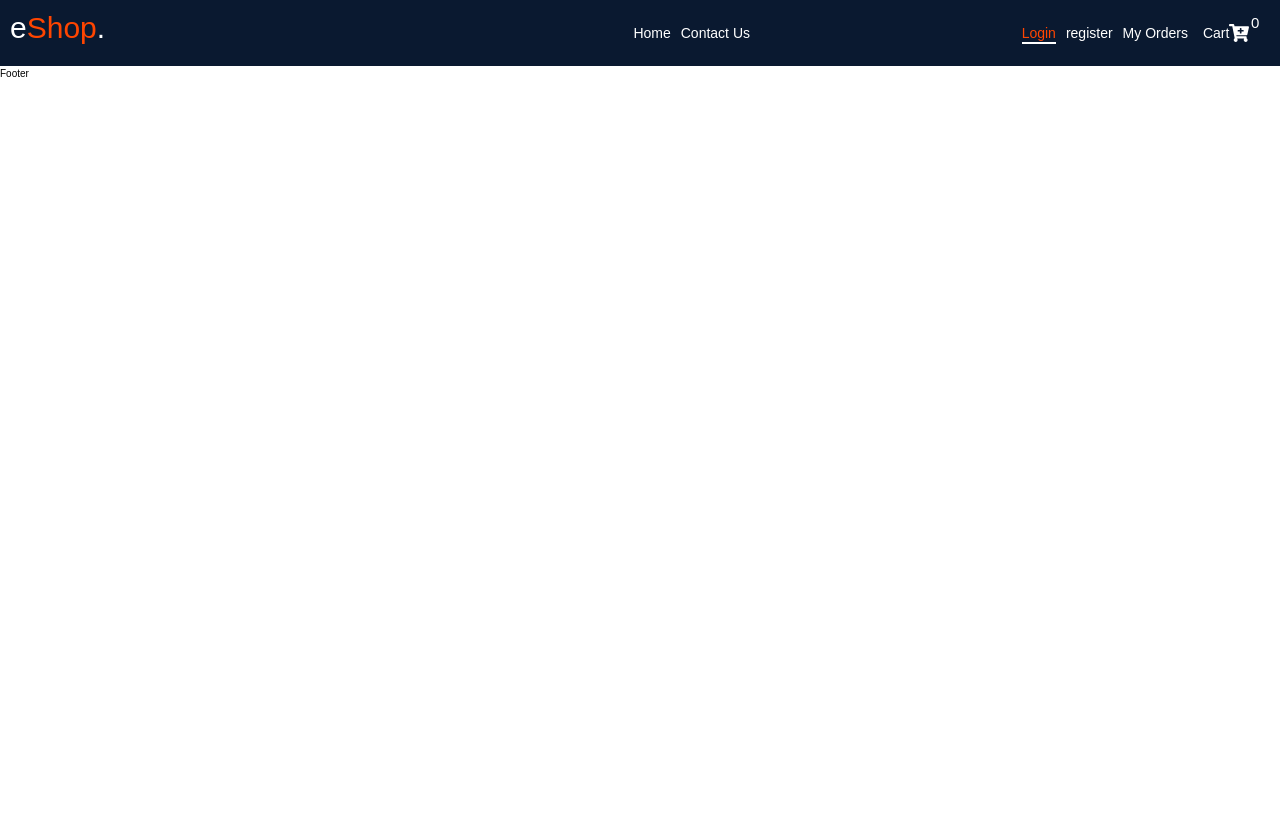
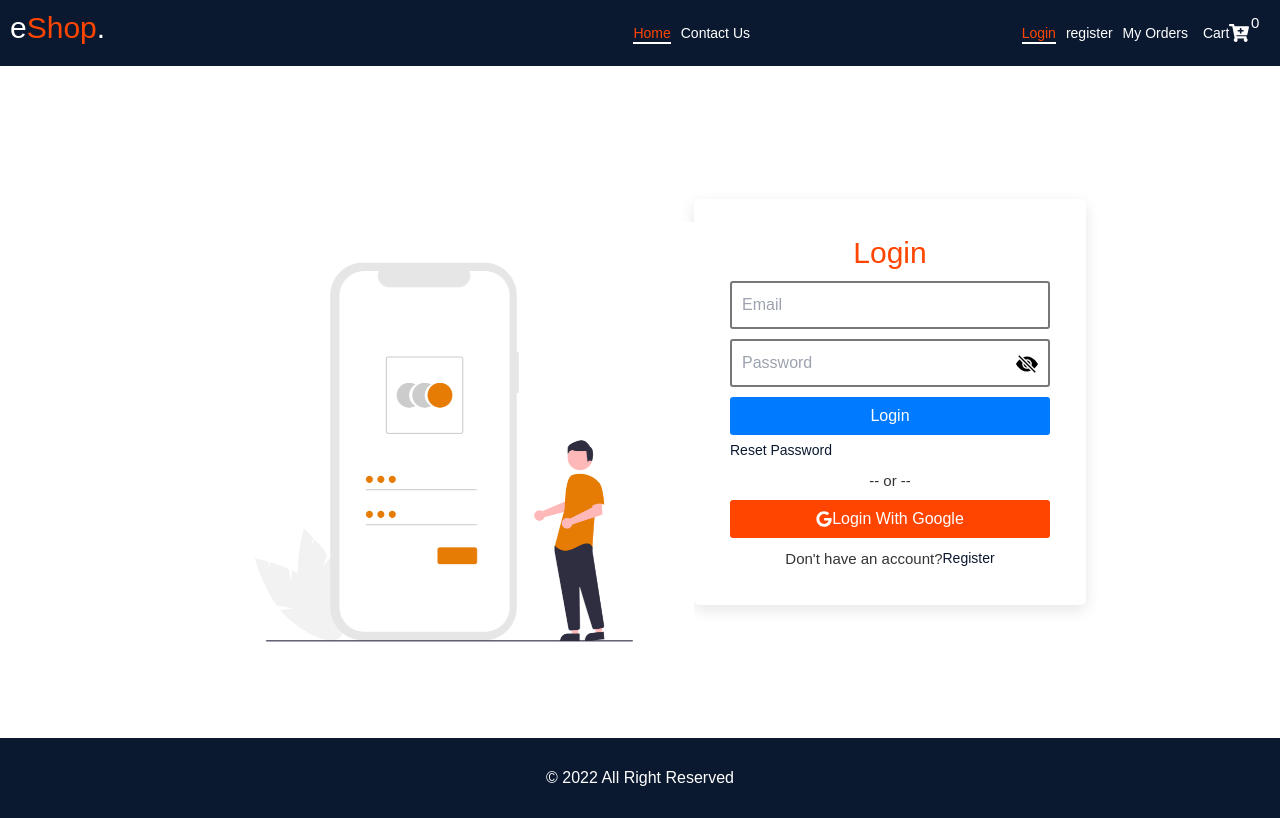
Before and after one commit to rezabox/eshop-ecommerce, a React (Create React App) app: page /login in a window 1280 px wide. Built offline with nearby package versions, Linux system fonts and the light colour scheme.

Commit message:
set login page

```diff
--- a/src/App.js
+++ b/src/App.js
@@ -1,6 +1,9 @@
 import { BrowserRouter, Route, Routes } from 'react-router-dom';
 import Footer from './components/footer/Footer';
 import Header from './components/header/Header';
+import Login from './pages/auth/Login';
+import Register from './pages/auth/Register';
+import Reset from './pages/auth/Reset';
 import Contact from './pages/contact/Contact';
 import Home from './pages/home/Home';
 
@@ -12,6 +15,9 @@ function App() {
         <Routes>
             <Route path="/" element={<Home/>}/>
             <Route path="/contact" element={<Contact/>}/>
+            <Route path="/login" element={<Login/>}/>
+            <Route path="/register" element={<Register/>}/>
+            <Route path="/reset" element={<Reset/>}/>
         </Routes>
       <Footer/>
     </BrowserRouter>
--- /dev/null
+++ b/src/components/card/Card.js
@@ -0,0 +1,7 @@
+import styles from "./Card.module.scss";
+
+const Card = ({ children, cardClass }) => {
+  return <div className={`${styles.card} ${cardClass}`}>{children}</div>;
+};
+
+export default Card;
--- /dev/null
+++ b/src/components/card/Card.module.scss
@@ -0,0 +1,7 @@
+.card {
+    border: 1px solid transparent;
+    border-radius: 5px;
+    box-shadow:  var(--box-shadow);
+    overflow: hidden;
+    padding: 20px;
+  }
--- a/src/components/footer/Footer.js
+++ b/src/components/footer/Footer.js
@@ -1,8 +1,10 @@
 import React from 'react'
-
+import style from "./Footer.module.scss";
+const date = new Date();
+const year = date.getFullYear();
 function Footer() {
   return (
-    <div>Footer</div>
+    <div className={style.footer}>&copy; {year} All Right Reserved</div>
   )
 }
 
--- /dev/null
+++ b/src/components/footer/Footer.module.scss
@@ -0,0 +1,12 @@
+.footer {
+    background-color: var(--dark-blue);
+    color: #fff;
+    font-size: 1.6rem;
+    display: flex;
+    justify-content: center;
+    align-items: center;
+    height: 8rem;
+    p {
+      color: #fff;
+    }
+  }
--- a/src/components/header/Header.js
+++ b/src/components/header/Header.js
@@ -13,12 +13,13 @@ const logo = (
 
 const cart = (
   <span className={style.cart}>
-  <NavLink to="/cart" className={activeLink} activeClassName="activated">Cart<FaCartPlus size={20}/>
+  <Link to="/cart" >Cart<FaCartPlus size={20}/>
   <p>0</p>
-  </NavLink>
+  </Link>
 </span>
 )
-const activeLink = ({isActive}) => (isActive ? `${style.active}` : "");
+
+const activeLink = ({ isActive }) => (isActive ? `${style.active}` : "");
 
 const Header = () => {
   const [showMenu, setShowMenu]= useState(false);
@@ -32,22 +33,25 @@ const Header = () => {
      <header>
       <div className={style.Header}>
        <nav className={showMenu ? `${style["show-nav"]}` : `${style["hide-nav"]}`}>
+          <div className={style["logos"]}>
             {logo}
+            <FaTimes className={style.btns} size={22} onClick={hideMenu}/>
+          </div>
         <div className={showMenu ? `${style["nav-wrapper"]} ${style["show-nav-wrapper"]}`: `${style["nav-wrapper"]}`} onClick={hideMenu}>
         </div>
         <ul onClick={hideMenu}>
           <li>
-             <NavLink  to='/' className={activeLink} activeClassName="activated">Home</NavLink>
+             <NavLink  to="/"  className={ ({ isActive }) => (!isActive ? `${style.active}` : "")}>Home</NavLink>
           </li>
           <li>
-             <NavLink to="/contact" className={activeLink} activeClassName="activated">Contact Us</NavLink>
+             <NavLink to="/contact" className={activeLink} >Contact Us</NavLink>
           </li>
         </ul>
         <div className={style["header-right"]} onClick={hideMenu}>
             <span className={style.links}>
-              <NavLink to='/login' className={activeLink} activeClassName="activated">Login</NavLink>
-              <NavLink to='/register' className={activeLink} activeClassName="activated">register</NavLink>
-              <NavLink to='/order-history' className={activeLink} activeClassName="activated">My Orders</NavLink>
+              <NavLink to='/login' className={activeLink} >Login</NavLink>
+              <NavLink to='/register' className={activeLink} >register</NavLink>
+              <NavLink to='/order-history' className={activeLink}>My Orders</NavLink>
             </span>
              {cart}
           </div>
--- a/src/components/header/Header.module.scss
+++ b/src/components/header/Header.module.scss
@@ -60,6 +60,12 @@ header {
           }
         }
       }
+    }
+  }
+  .logos{
+    display: flex;
+    .btns{
+      display: none;
     }
   }
 
@@ -157,7 +163,13 @@ header {
           }
         }
       }
-
+      .logos{
+        display: flex;
+        .btns{
+          display: block;
+          cursor: pointer;
+        }
+      }
       .header-right {
            display: block;
         .cart {
@@ -245,10 +257,10 @@ header {
 
 .active::after {
   content: "";
+  background-color: #fff;
   position: absolute;
   left: 0;
   bottom: -3px;
   width: 100%;
   height: 2px;
-  background-color: #fff;
 }
--- a/src/index.css
+++ b/src/index.css
@@ -5,6 +5,7 @@ body {
     sans-serif;
   -webkit-font-smoothing: antialiased;
   -moz-osx-font-smoothing: grayscale;
+  overflow: hidden;
 }
 
 code {
--- /dev/null
+++ b/src/pages/auth/Login.js
@@ -0,0 +1,72 @@
+import styles from "../auth/auth.module.scss";
+import loginImg from "../../asset/login.png";
+import { Link } from "react-router-dom";
+import { FaGoogle } from "react-icons/fa";
+import icon1 from '../../asset/eye-fill.svg';
+import icon2 from '../../asset/eye-slash-fill.svg';
+
+import { useState } from "react";
+import Card from "../../components/card/Card";
+
+
+
+const Login = () => {
+  const[change,setChange] = useState('password');
+  const[icon,setIcon] = useState(icon2);
+  const handleClick = ()=>{
+      if(change === 'password'){
+        setChange('text');
+        setIcon(icon1);
+      }else{
+        setChange('password');
+        setIcon(icon2);
+      }
+  }
+  return (
+    <>
+
+      <section className={`container ${styles.auth}`}>
+        <div className={styles.img}>
+          <img src={loginImg} alt="Login" width="500" />
+        </div>
+        <Card>
+          <div className={styles.form}>
+            <h2>Login</h2>
+            <form>
+              <input
+                type='text'
+                placeholder="Email"
+                required
+              />
+              <input
+                type={change}
+                placeholder="Password"
+                required
+              />
+              <span onClick={handleClick}><img src={icon} alt="" width={22} /></span>
+              <button type="submit" className="--btn --btn-primary --btn-block">
+                Login
+              </button>
+              <div className={styles.links}>
+                <Link to="/reset">Reset Password</Link>
+              </div>
+              <p>-- or --</p>
+            </form>
+            <button
+              className="--btn --btn-danger --btn-block"
+            >
+              <FaGoogle color="#fff" /> Login With Google
+            </button>
+            <span className={styles.register}>
+              <p>Don't have an account?</p>
+              <Link to="/register">Register</Link>
+            </span>
+          </div>
+          </Card>
+      </section>
+
+    </>
+  );
+};
+
+export default Login;
--- /dev/null
+++ b/src/pages/auth/Register.js
@@ -0,0 +1,59 @@
+import styles from "../auth/auth.module.scss";
+import registerImg from "../../asset/register.png";
+
+import icon1 from '../../asset/eye-fill.svg';
+import icon2 from '../../asset/eye-slash-fill.svg';
+
+import Card from "../../components/card/Card";
+import { Link } from "react-router-dom";
+import { useState } from "react";
+
+
+
+const register = () => {
+  return (
+    <>
+
+      <section className={`container ${styles.auth}`}>
+        <Card>
+          <div className={styles.form}>
+            <h2>Register</h2>
+            <form>
+              <input
+                type='text'
+                placeholder="Enter Email"
+                required
+              />
+              <input
+                type="password"
+                placeholder="Enter Password"
+                required
+              />
+              {/* <span onClick={handleClick}><img src={icon} alt="" width={22} /></span> */}
+              <input
+                type='password'
+                placeholder="Confirm Password"
+                required
+              />
+              {/* <span onClick={handleClick}><img src={icon} alt="" width={22} /></span> */}
+              <button type="submit" className="--btn --btn-primary --btn-block">
+                Register
+              </button>
+              <span className={styles.register}>
+              <p>Already an account?</p>
+              <Link to="/login">Login</Link>
+            </span>
+            </form>
+          </div>
+          </Card>
+
+          <div className={styles.img}>
+          <img src={registerImg} alt="regeiter" width="600" />
+        </div>
+      </section>
+
+    </>
+  );
+};
+
+export default register;
--- /dev/null
+++ b/src/pages/auth/Reset.js
@@ -0,0 +1,11 @@
+import React from 'react'
+
+function Reset() {
+  return (
+    <div>
+
+    </div>
+  )
+}
+
+export default Reset
--- /dev/null
+++ b/src/pages/auth/auth.module.scss
@@ -0,0 +1,84 @@
+.auth {
+    min-height: 84vh;
+    display: flex;
+    justify-content: center;
+    align-items: center;
+
+    .img {
+      animation: slide-down 0.5s ease;
+    }
+
+    .form {
+      width: 35rem;
+      padding: 1.5rem;
+      animation: slide-up 0.5s ease;
+      h2 {
+        color: var(--color-danger);
+        text-align: center;
+      }
+      form {
+        input[type="text"],
+        input[type="email"],
+        input[type="password"] {
+          display: block;
+          font-size: 1.6rem;
+          font-weight: 300;
+          padding: 1rem;
+          margin: 1rem auto;
+          width: 100%;
+          border: 2px solid #777;
+          border-radius: 3px;
+          outline: none;
+          transition: border 0.5s ease-in-out;
+        }
+
+        input:focus{
+            border: 2px solid rgba(16, 135, 233, 0.678);
+        }
+        span img{
+            position: absolute;
+            transform: translate(1300%,-200%);
+            cursor: pointer;
+         }
+        .links {
+          display: flex;
+          justify-content: space-between;
+          margin: 5px 0;
+        }
+
+        p {
+          text-align: center;
+          margin: 1rem;
+        }
+      }
+      .register {
+        display: flex;
+        justify-content: center;
+        align-items: center;
+        margin-top: 1rem;
+      }
+    }
+
+    @keyframes slide-up {
+      0% {
+        transform: translateY(-5rem);
+      }
+      100% {
+        transform: translateY(0);
+      }
+    }
+    @keyframes slide-down {
+      0% {
+        transform: translateY(5rem);
+      }
+      100% {
+        transform: translateY(0);
+      }
+    }
+  }
+
+  @media screen and (max-width: 700px) {
+    .img {
+      display: none;
+    }
+  }
```
Also changed, not shown: src/asset/eye-fill.svg (added), src/asset/eye-slash-fill.svg (added).
